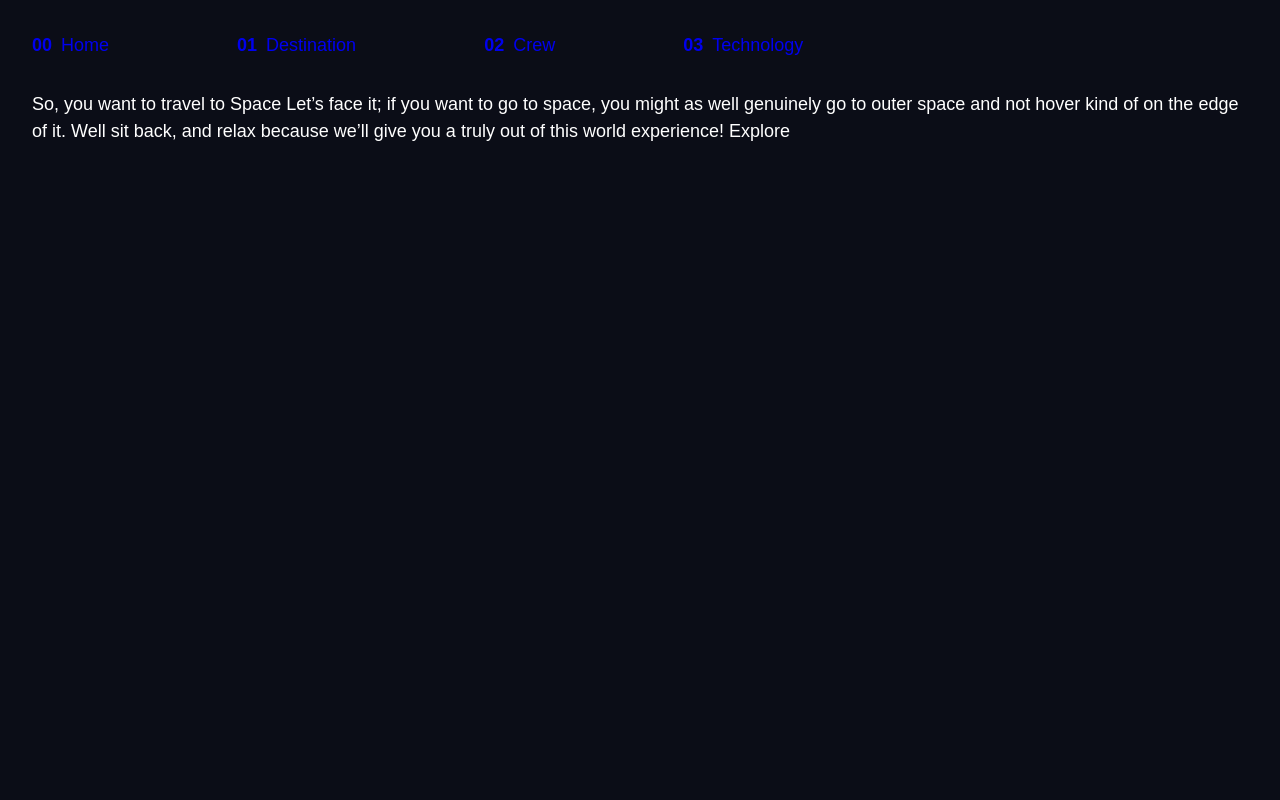
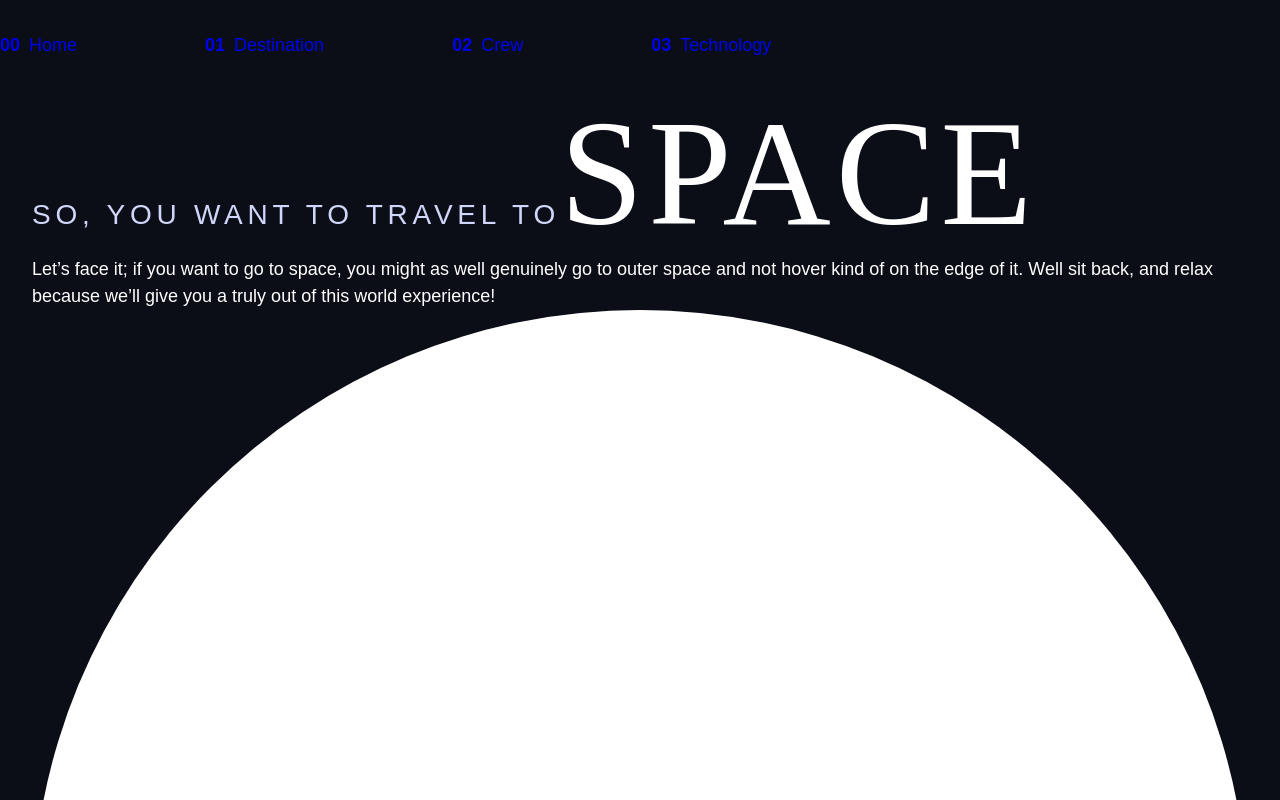
Before and after one commit to Dmnk28/space-tourism, a Next.js app in the folder next/: page / in a window 1280 px wide. Shown: the top 800 px of the page. Built offline with nearby package versions, Linux system fonts and the light colour scheme.

Commit message:
Started with the website

```diff
--- a/next/pages/index.tsx
+++ b/next/pages/index.tsx
@@ -1,6 +1,7 @@
 import type { NextPage } from 'next'
 import Head from 'next/head'
 // import Image from 'next/image'
+import Link from 'next/link';
 
 import Navigation from '../components/Navigation';
 
@@ -13,15 +14,26 @@ const Home: NextPage = () => {
         <link rel="icon" href="/favicon-32x32.png" />
       </Head>
 
+      <header className="flex">
+        <Navigation />
+      </header>
+
       <main className='container text-white'>
-      <Navigation />
-      So, you want to travel to
-      Space
-      Let’s face it; if you want to go to space, you might as well genuinely go to
-      outer space and not hover kind of on the edge of it. Well sit back, and relax
-      because we’ll give you a truly out of this world experience!
 
-      Explore
+        <h1 className='uppercase ff-sans-serif fs-500 text-light letter-spacing-1'>
+          So, you want to travel to
+          <span className='text-white ff-serif fs-900'>Space</span>
+        </h1>
+
+        <p>
+          Let’s face it; if you want to go to space, you might as well genuinely go to
+          outer space and not hover kind of on the edge of it. Well sit back, and relax
+          because we’ll give you a truly out of this world experience!
+        </p>
+
+        <Link href="/" passHref>
+          <a className='large-button uppercase ff-serif fs-600 text-dark bg-white'>Explore</a>
+        </Link>
       </main>
 
     </div>
```
Also changed, not shown: next/public/logo.svg (added).
